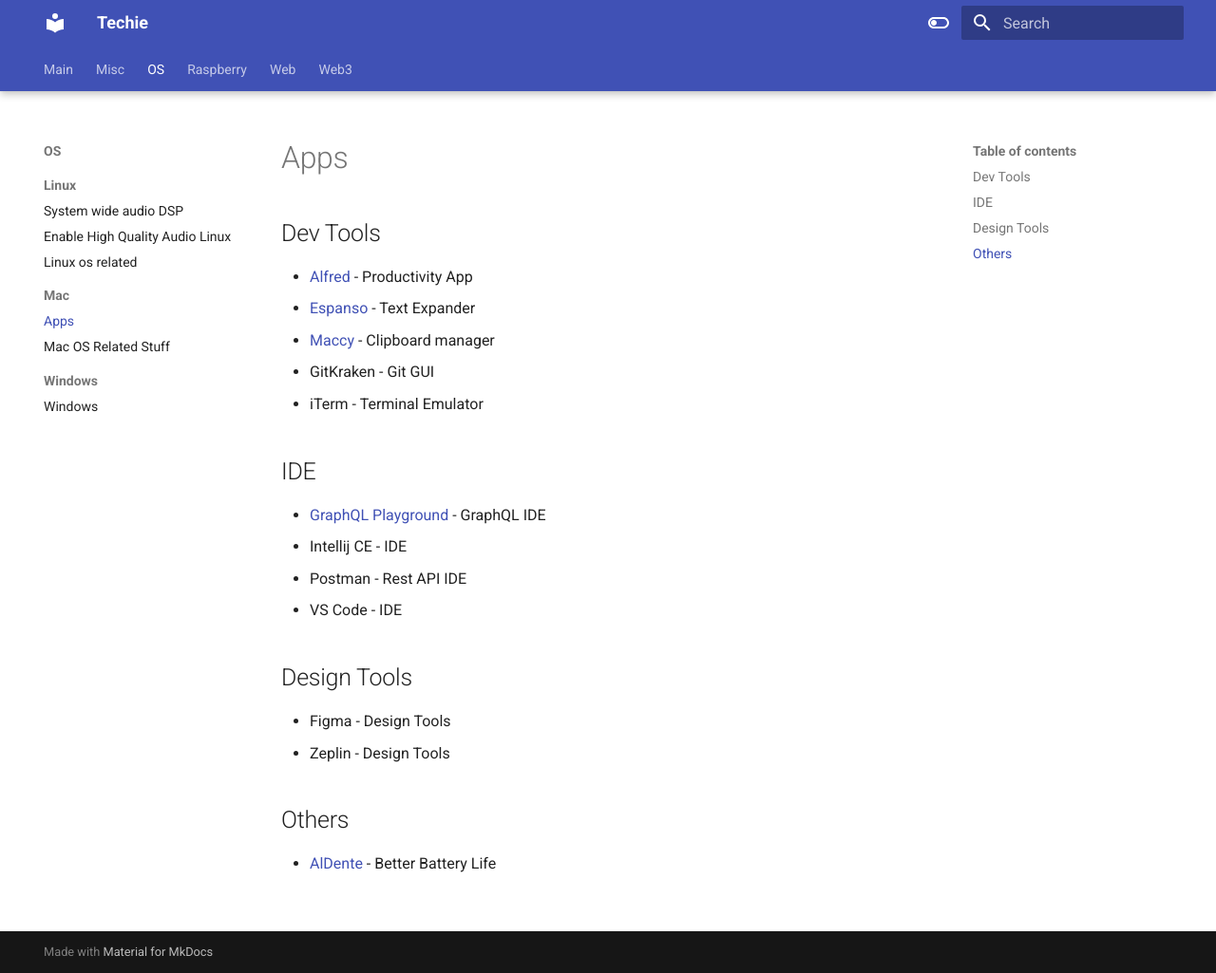
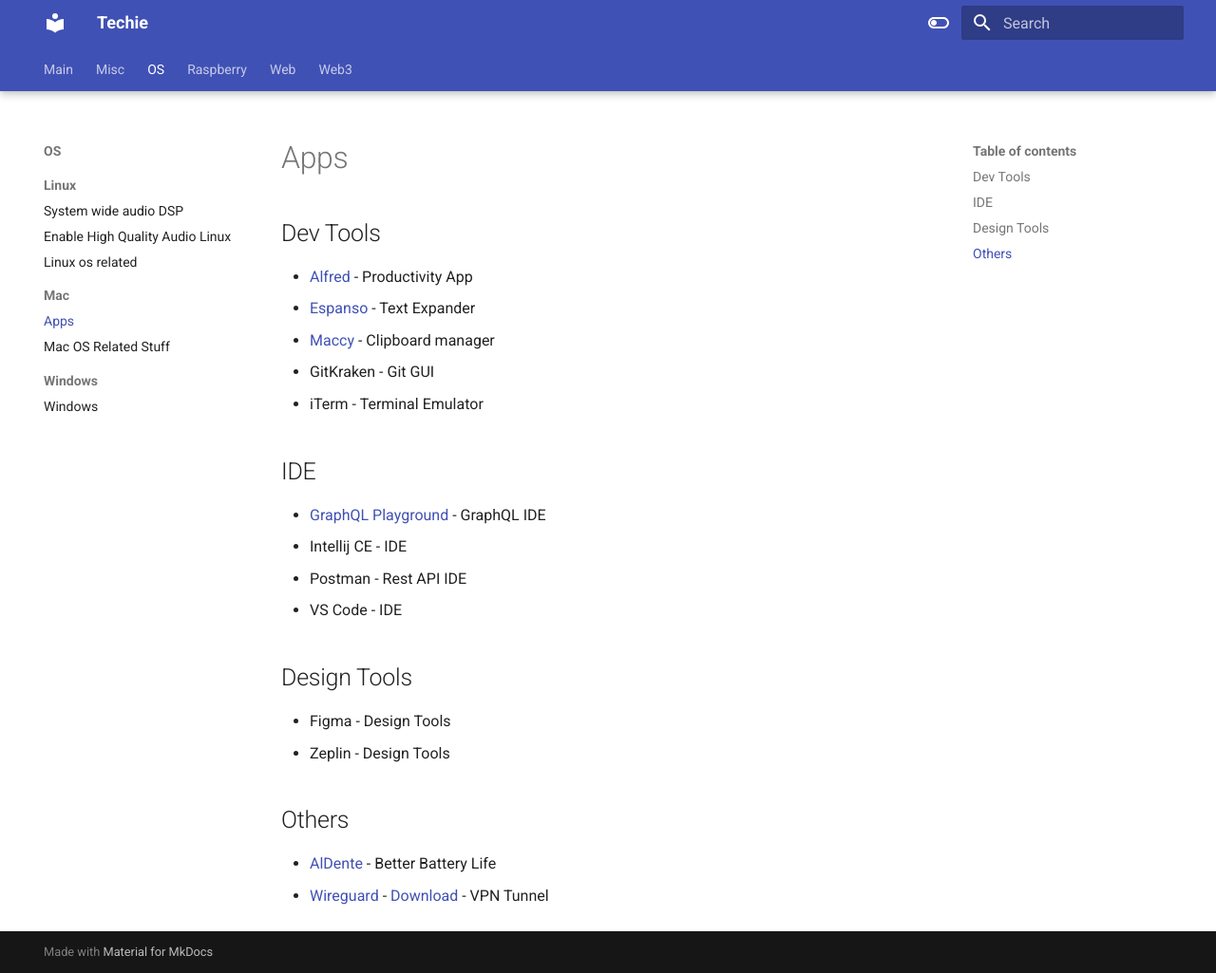
Before and after one commit to 100nandoo/techie, an MkDocs documentation site: the page built from docs/OS/Mac/Apps.md, in a window 1280 px wide and 1025 px high. Shown: the whole window at 95% size. Built offline with MkDocs 1.6.1 and Material for MkDocs 9.7.7, drawn with Linux system fonts in a browser that asks for light colours.

Commit message:
Add wireguard

```diff
--- a/docs/OS/Mac/Apps.md
+++ b/docs/OS/Mac/Apps.md
@@ -20,3 +20,4 @@
 
 ## Others
 * [AlDente](https://github.com/davidwernhart/AlDente) - Better Battery Life
+* [Wireguard](https://github.com/WireGuard/wireguard-apple) - [Download](https://github.com/100nandoo/techie/files/mac/Wireguard.dmg.zip) - VPN Tunnel
```
Also changed, not shown: 1 other file.
